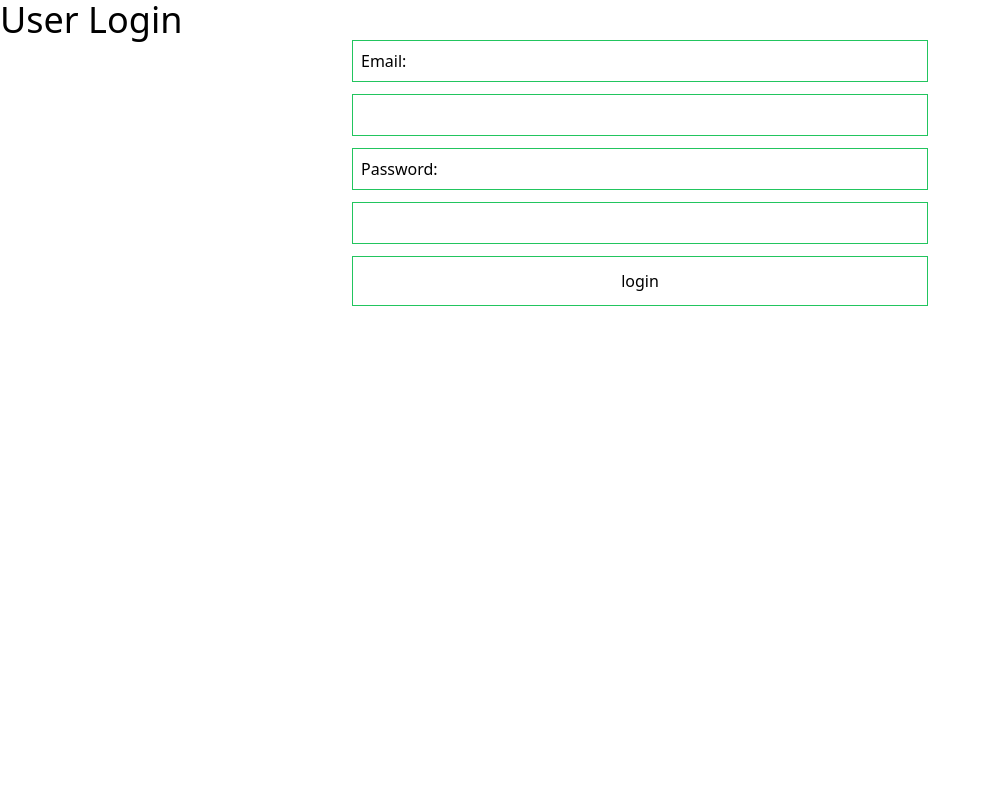
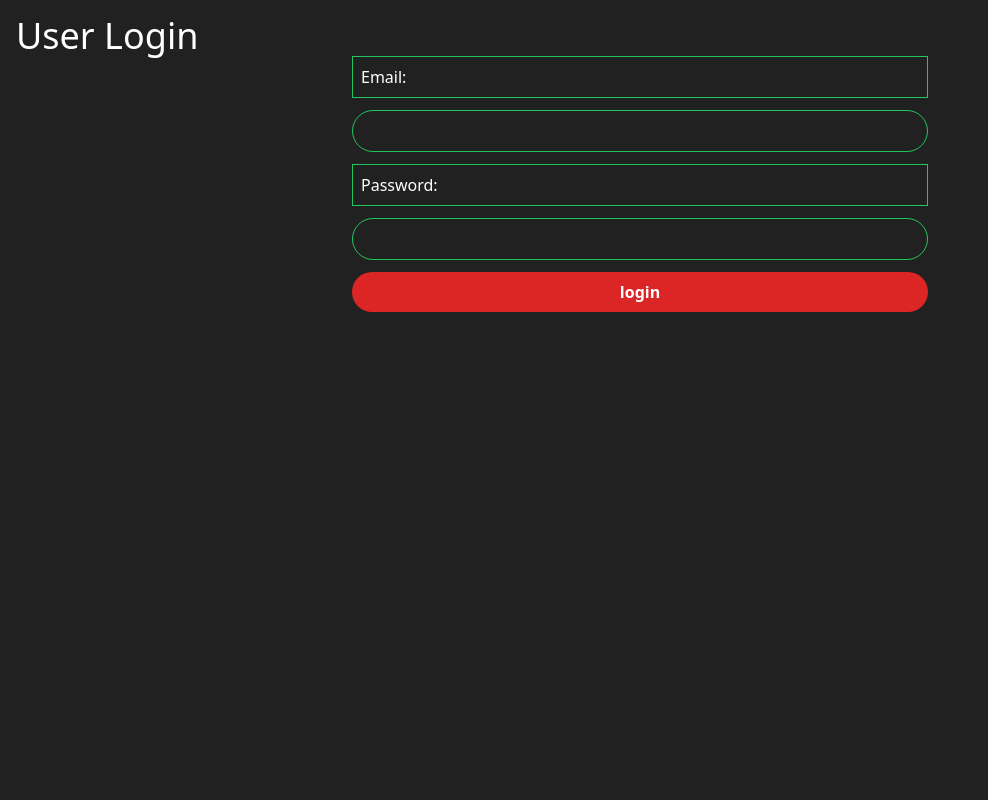
Before and after one commit to AEiM3308/seminarskaf1tvtime, a PHP site: page /auth/login.php in a window 1280 px wide. Shown: the whole page, without its empty margins (0-988 px from the left). Run offline with PHP 8.4, Linux system fonts and the light colour scheme; data that the repository does not hold is empty; some libraries are stand-ins or nearby versions.

Commit message:
added global styling

```diff
--- a/dependencies.php
+++ b/dependencies.php
@@ -3,3 +3,21 @@ include_once("db.php");
 session_start();
 ?>
 <script src="https://cdn.tailwindcss.com"></script>
+<style type="text/tailwindcss">
+  @layer base {
+    button, a.button, input[type="submit"] {
+      @apply cursor-pointer border-none px-4 py-2 rounded-full text-white !bg-red-600 hover:bg-red-700 text-white font-semibold
+    }
+
+    input {
+      @apply px-4 p-2 rounded-full border bg-transparent border-neutral-400 hover:border-red-600 focus:border-red-600
+    }
+
+    body {
+      @apply bg-[#212121] text-white p-4;
+    }
+
+
+  }
+
+  </style>
```
